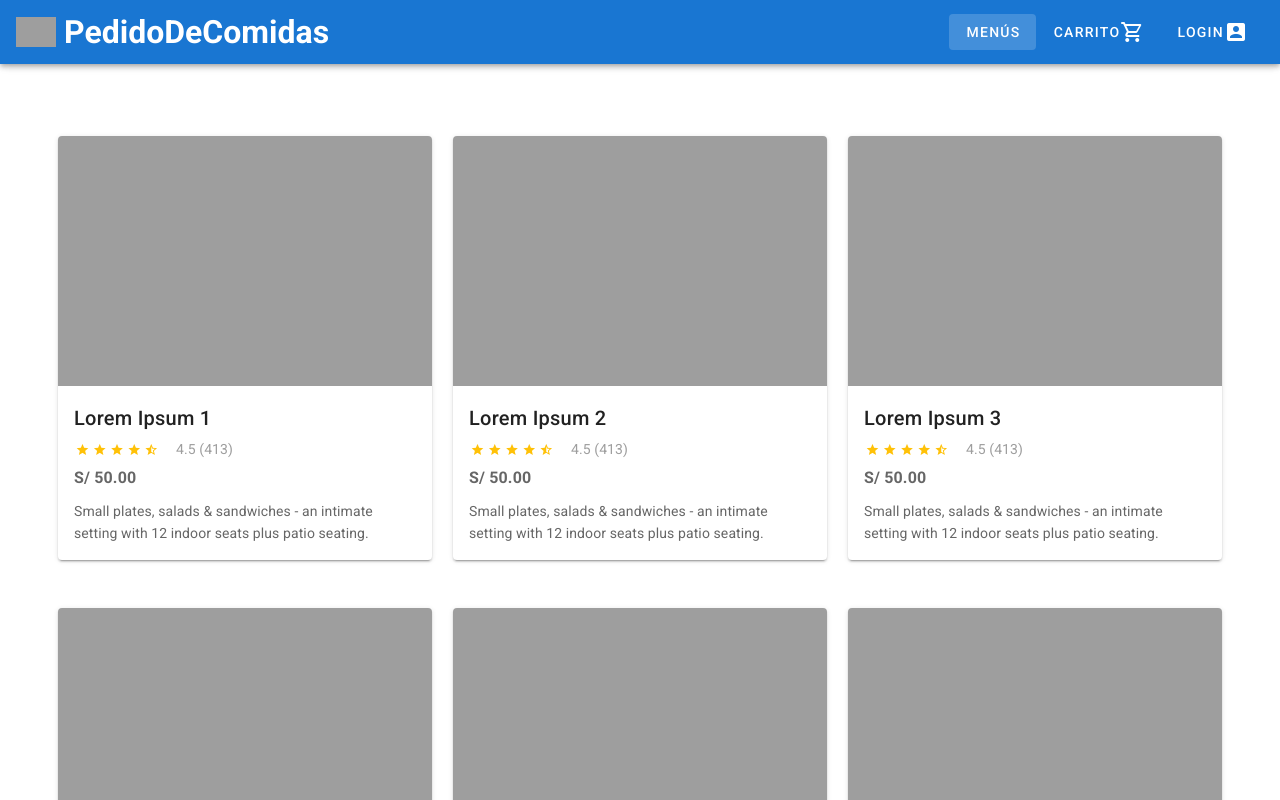
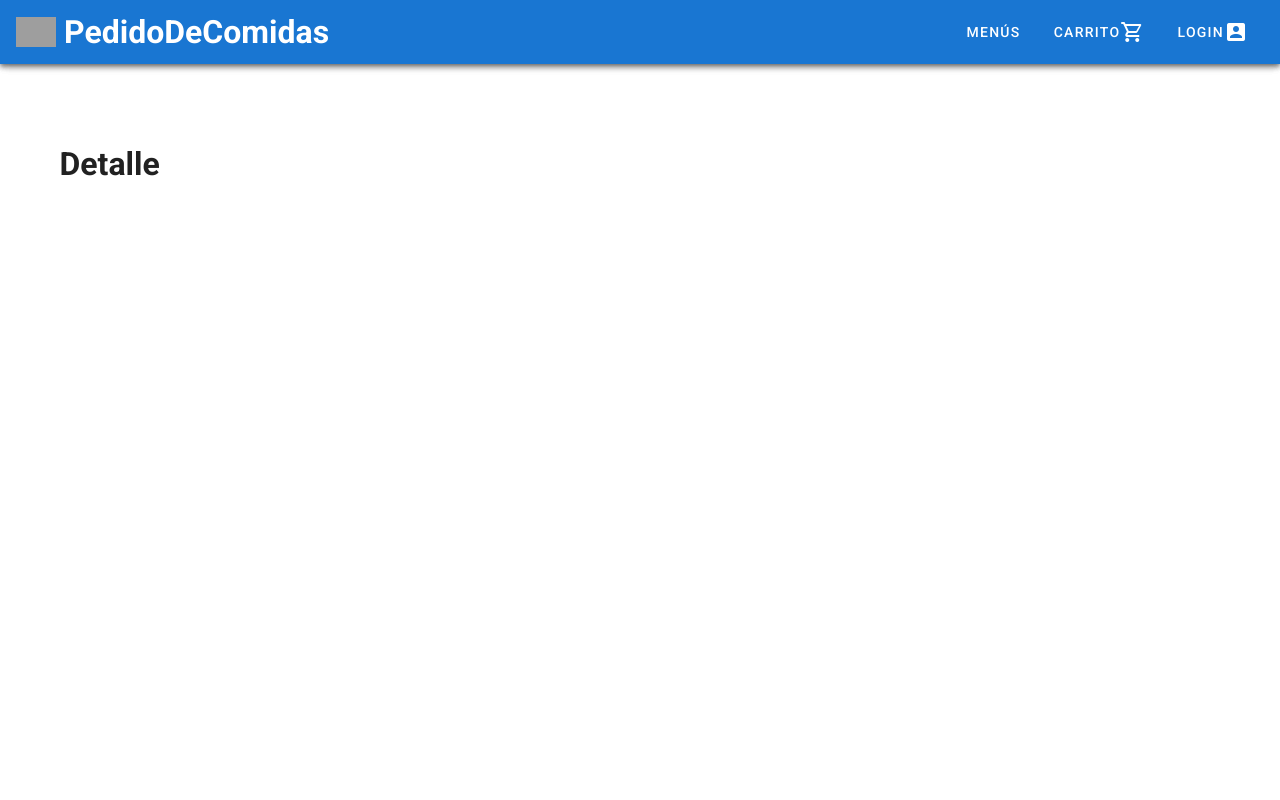
Before and after one commit to RzCrytek/coder-vue-pedido-comida, a Vue app: page /#/menu/detail in a window 1280 px wide. Before the commit this address led to /#/. Shown: the top 800 px of the page. Built offline with nearby package versions, Linux system fonts and the light colour scheme; grey boxes are pictures that could not be loaded.

Commit message:
add layout with route.meta

```diff
--- a/src/App.vue
+++ b/src/App.vue
@@ -1,20 +1,16 @@
 <template>
-  <!-- <v-app> -->
-  <component :is="layout">
-    <router-view :layout.sync="layout" />
-  </component>
-  <!-- </v-app> -->
+  <v-app>
+    <component :is="this.$route.meta.layout || 'div'">
+      <router-view />
+    </component>
+  </v-app>
 </template>
 
 <script>
 export default {
   name: 'App',
-
   components: {},
-
-  data: () => ({
-    layout: `div`,
-  }),
+  data: () => ({}),
 };
 </script>
 
--- a/src/pages/auth/LoginPage.vue
+++ b/src/pages/auth/LoginPage.vue
@@ -1,5 +1,4 @@
 <template>
-  <v-app>
   <v-main>
     <v-container fluid fill-height>
       <v-layout align-center justify-center>
@@ -31,11 +30,7 @@
                   required
                 ></v-text-field>
 
-                  <v-btn
-                    type="submit"
-                    class="mt-4"
-                    color="primary"
-                    value="log in"
+                <v-btn type="submit" class="mt-4" color="primary" value="log in"
                   >Iniciar Sesión</v-btn
                 >
 
@@ -53,7 +48,6 @@
       </v-layout>
     </v-container>
   </v-main>
-  </v-app>
 </template>
 
 <script>
--- a/src/pages/layouts/Layout.vue
+++ b/src/pages/layouts/Layout.vue
@@ -1,7 +1,7 @@
 <template>
   <v-app>
     <Header></Header>
-    <h1>Default Layout</h1>
+    <!-- <h1>Default Layout</h1> -->
     <slot />
   </v-app>
 </template>
--- a/src/router/index.js
+++ b/src/router/index.js
@@ -1,5 +1,7 @@
 import Vue from 'vue';
 import VueRouter from 'vue-router';
+
+import Layout from '@/pages/layouts/Layout.vue';
 
 import LoginPage from '@/pages/auth/LoginPage.vue';
 import RegisterPage from '@/pages/auth/RegisterPage.vue';
@@ -22,16 +24,25 @@ const routes = [
     path: '/',
     name: 'home',
     component: HomePage,
+    meta: {
+      layout: Layout,
+    },
   },
   {
     path: '/menu/detail',
     name: 'detail',
     component: () => import('../pages/MenuDetailPage.vue'),
+    meta: {
+      layout: Layout,
+    },
   },
   {
     path: '/cart',
     name: 'cart',
     component: () => import('../pages/CartPage.vue'),
+    meta: {
+      layout: Layout,
+    },
   },
 ];
 
```
Also changed, not shown: src/pages/layouts/AuthLayout.vue (+7 -2 lines). Lines whose indentation alone changed are shown as unchanged.
